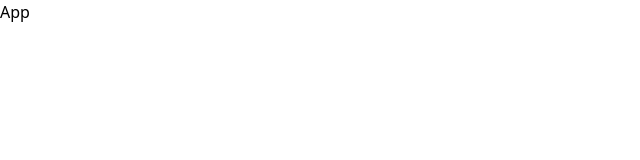
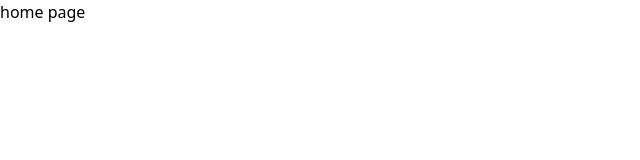
Before and after one commit to panda022/isans-front, a React (Vite) app in the folder client/: page / in a window 1280 px wide. Shown: the top 160 px of the page, without its empty margins (0-640 px from the left). Built offline with nearby package versions, Linux system fonts and the light colour scheme.

Commit message:
create pages and routes

```diff
--- a/client/package.json
+++ b/client/package.json
@@ -11,7 +11,8 @@
   },
   "dependencies": {
     "react": "^18.3.1",
-    "react-dom": "^18.3.1"
+    "react-dom": "^18.3.1",
+    "react-router-dom": "^6.27.0"
   },
   "devDependencies": {
     "@eslint/js": "^9.11.1",
--- a/client/src/App.jsx
+++ b/client/src/App.jsx
@@ -1,9 +1,20 @@
-import React from 'react'
+import { BrowserRouter, Routes, Route } from 'react-router-dom';
+import Programs from './pages/Programs';
+import Home from './pages/Home';
+import About from './pages/About';
+import SignIn from './pages/SignIn';
 
 export default function App() {
   return (
-    <div>
-      App
-    </div>
+    <BrowserRouter>
+      <Routes>
+        <Route path='/' element={<Home/>} />
+        <Route path='/about' element={<About/>} />
+        <Route path='/sign-in' element={<SignIn />} />
+        <Route path='/programs' element={<Programs/>} />
+        {/* <Route path='/search' element={<Search />} /> */}
+
+      </Routes>
+    </BrowserRouter>
   )
 }
--- /dev/null
+++ b/client/src/pages/About.jsx
@@ -0,0 +1,7 @@
+import React from 'react'
+
+export default function About() {
+  return (
+    <div>about</div>
+  )
+}
--- /dev/null
+++ b/client/src/pages/Home.jsx
@@ -0,0 +1,9 @@
+import React from 'react'
+
+export default function Home() {
+  return (
+    <div>
+      home page
+    </div>
+  )
+}
--- /dev/null
+++ b/client/src/pages/Programs.jsx
@@ -0,0 +1,9 @@
+import React from 'react'
+
+export default function Programs() {
+  return (
+    <div>
+
+    </div>
+  )
+}
--- /dev/null
+++ b/client/src/pages/SignIn.jsx
@@ -0,0 +1,9 @@
+import React from 'react'
+
+export default function SignIn() {
+  return (
+    <div>
+
+    </div>
+  )
+}
```
Also changed, not shown: client/src/pages/Dashboard.jsx (added, +9 -0 lines), 1 other file (tests, documents, lock files or other folders).
